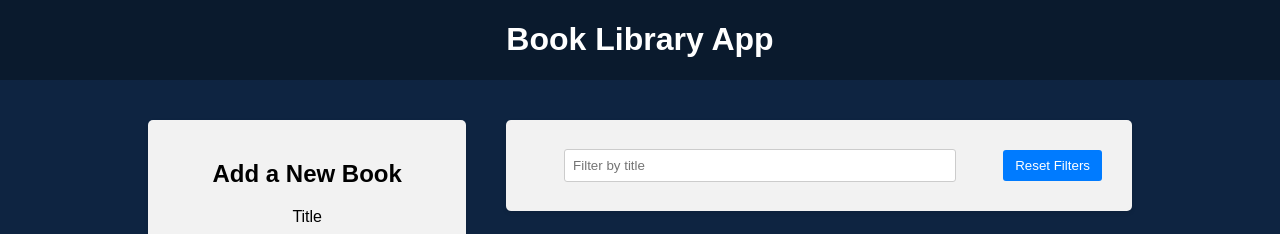
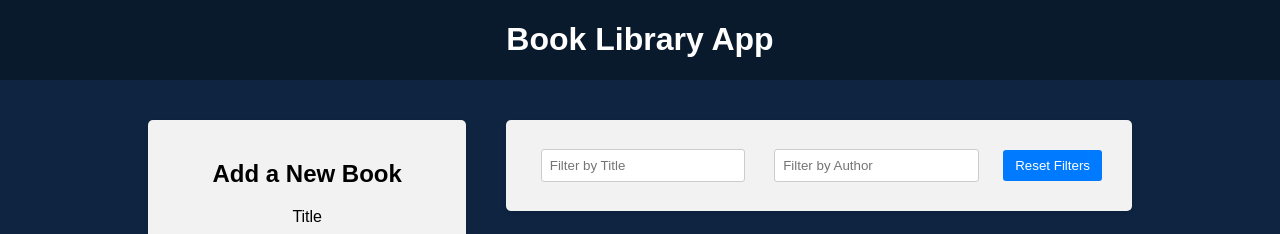
Before and after one commit to samilessons/book-store-students, a React (Vite) app in the folder frontend/: page / in a window 1280 px wide. Shown: the top 234 px of the page. Built offline with nearby package versions, Linux system fonts and the light colour scheme.

Commit message:
filter by author and filter by bot author and name

```diff
--- a/frontend/src/components/BookList/BookList.tsx
+++ b/frontend/src/components/BookList/BookList.tsx
@@ -2,7 +2,7 @@ import { useSelector, useDispatch } from "react-redux";
 import type { BookState } from "../../redux/store";
 import { deleteBook, toggleFavorite } from "../../redux/books/actionCreators";
 import { type NewBook } from "../../interfaces/NewBookInterface";
-import { selectFilterTitle } from "../../redux/slices/filterSlice";
+import { selectFilterTitle, selectFilterAuthor } from "../../redux/slices/filterSlice";
 
 import { MdFavorite, MdFavoriteBorder } from "react-icons/md";
 
@@ -10,6 +10,7 @@ import "./BookList.css";
 export default function BookList() {
   const books = useSelector((state: BookState) => state.books);
   const titleFilter = useSelector(selectFilterTitle);
+  const authorFilter = useSelector(selectFilterAuthor);
   const dispatch = useDispatch()
   let i = 0;
 
@@ -17,7 +18,16 @@ export default function BookList() {
   const handleToggleFavorite = (id: string) => dispatch(toggleFavorite(id));
 
   const filteredBooks = books.filter(book => {
-    return book.title.toLowerCase().includes(titleFilter.toLowerCase());
+    const matchesTitle = book.title
+      .toLowerCase()
+      .includes(titleFilter.toLowerCase());
+
+    const matchesAuthor = book.author
+      .toLowerCase()
+      .includes(authorFilter.toLowerCase());
+
+    return matchesTitle && matchesAuthor;
+
   });
 
   return (
--- a/frontend/src/components/Filter/Filter.tsx
+++ b/frontend/src/components/Filter/Filter.tsx
@@ -1,13 +1,16 @@
 import { useDispatch, useSelector, } from "react-redux";
-import { setTitleFilter, setResetFilters, selectFilterTitle } from "../../redux/slices/filterSlice";
+import { setTitleFilter, setAuthorFilter, setResetFilters, selectFilterTitle, selectFilterAuthor } from "../../redux/slices/filterSlice";
 
 import "./Filter.css"
 
 export default function Filter() {
   const dispatch = useDispatch();
-  const value = useSelector(selectFilterTitle);
+  const titleValue = useSelector(selectFilterTitle);
+  const AuthorValue = useSelector(selectFilterAuthor);
 
   const handleTitleFilterChange = (e: React.FormEvent<HTMLInputElement>) => dispatch(setTitleFilter(e.target.value))
+  const handleAuthorFilterChange = (e: React.FormEvent<HTMLInputElement>) => dispatch(setAuthorFilter(e.target.value))
+
   const handleResetFilters = () => dispatch(setResetFilters());
 
   return (
@@ -16,9 +19,17 @@ export default function Filter() {
         <div className="filter-group">
           <input
             type="text"
-            placeholder="Filter by title"
+            placeholder="Filter by Title"
             onChange={handleTitleFilterChange}
-            value={value}
+            value={titleValue}
+          />
+        </div>
+        <div className="filter-group">
+          <input
+            type="text"
+            placeholder="Filter by Author"
+            onChange={handleAuthorFilterChange}
+            value={AuthorValue}
           />
         </div>
         <button type="button" onClick={handleResetFilters}>Reset Filters</button>
--- a/frontend/src/redux/slices/filterSlice.ts
+++ b/frontend/src/redux/slices/filterSlice.ts
@@ -1,7 +1,8 @@
 import { createSlice } from "@reduxjs/toolkit";
 
 const initialState = {
-  title: ""
+  title: "",
+  author: ""
 };
 
 const filterSlice = createSlice({
@@ -12,13 +13,18 @@ const filterSlice = createSlice({
       // return { ...state, title: action.payload } // unmutable
       state.title = action.payload; // mutable
     },
+    setAuthorFilter: function (state, action) {
+      state.author = action.payload; // mutable
+    },
     setResetFilters: () => {
       return { ...initialState };
     }
   }
 });
 
-export const { setTitleFilter, setResetFilters } = filterSlice.actions;
+export const { setTitleFilter, setAuthorFilter, setResetFilters } = filterSlice.actions;
+
 export const selectFilterTitle = (state) => state.filter.title;
+export const selectFilterAuthor = (state) => state.filter.author;
 
 export default filterSlice.reducer;
```
